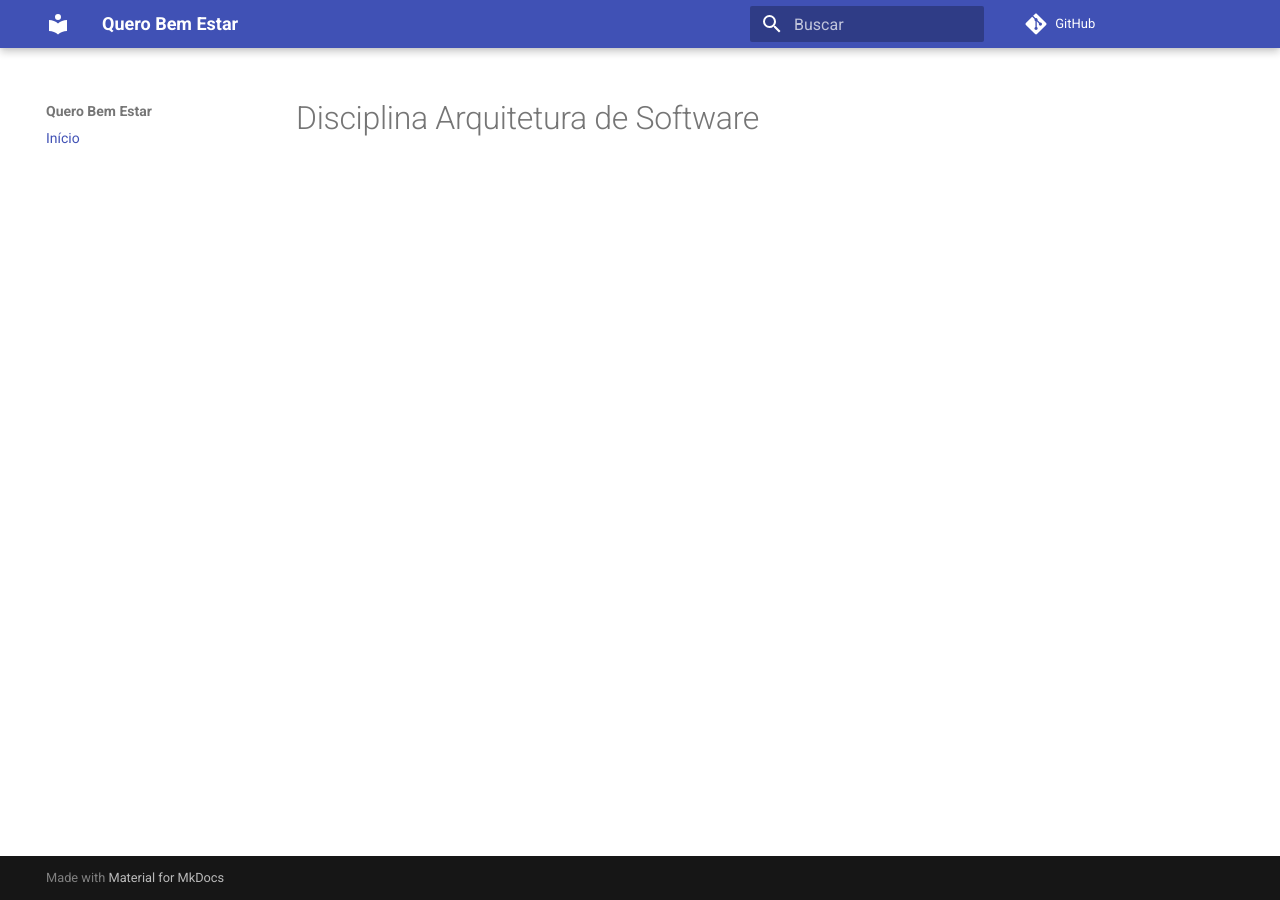
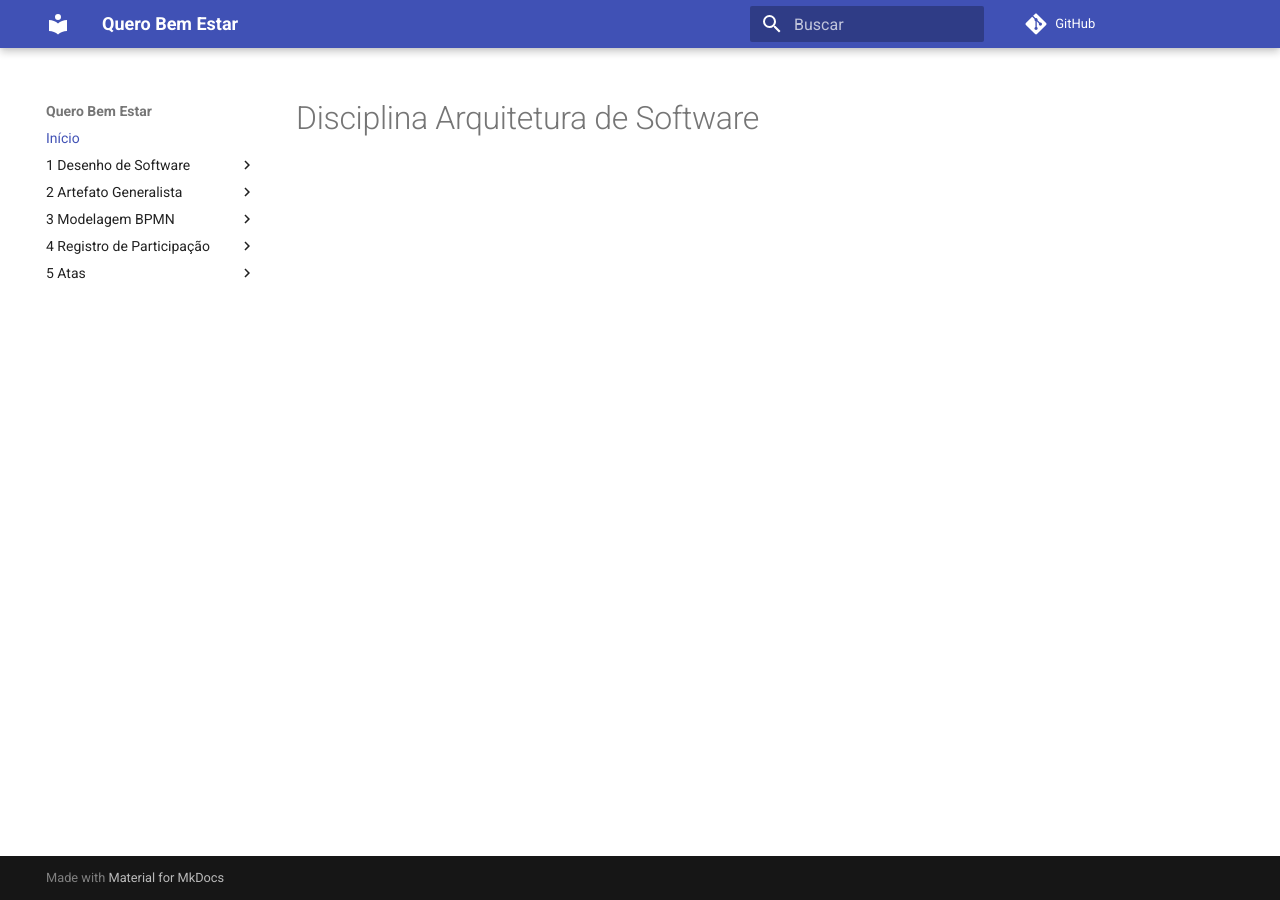
Before and after one commit to UnBArqDsw2025-2-Turma01/2025.2-T01-G6-QueroBemEstar_Entrega_01, an MkDocs documentation site: the page built from docs/index.md, in a window 1280 px wide. Built offline with MkDocs 1.6.1 and Material for MkDocs 9.7.7, drawn with Linux system fonts in a browser that asks for light colours; comment, search, counter and statistics services are not loaded.

Commit message:
docs: estruturando o git pages do projeto para abranger os tópicos da primeira entrega

```diff
--- a/mkdocs.yml
+++ b/mkdocs.yml
@@ -1,10 +1,28 @@
 site_name: Quero Bem Estar
-
-repo_name:
 repo_url: https://github.com/UnBArqDsw2025-2-Turma01/2025.2-T01-G6_-QueroBemEstar_Entrega_01
 
 nav:
   - Início: index.md
+  - 1 Desenho de Software:
+    - 1.1 Unpack:
+      - Placeholder
+    - 1.2 Sketch:
+      - Placeholder
+    - 1.3 Decision:
+      - Placeholder
+    - 1.4 Prototype:
+      - Placeholder
+    - 1.5 Test:
+      - Placeholder
+  - 2 Artefato Generalista:
+    - Placeholder
+  - 3 Modelagem BPMN:
+    - Placeholder
+  - 4 Registro de Participação:
+    - Placeholder
+  - 5 Atas:
+    - 5.1 Ata 1:
+      - Placeholder
 
 theme:
   name: material
```
